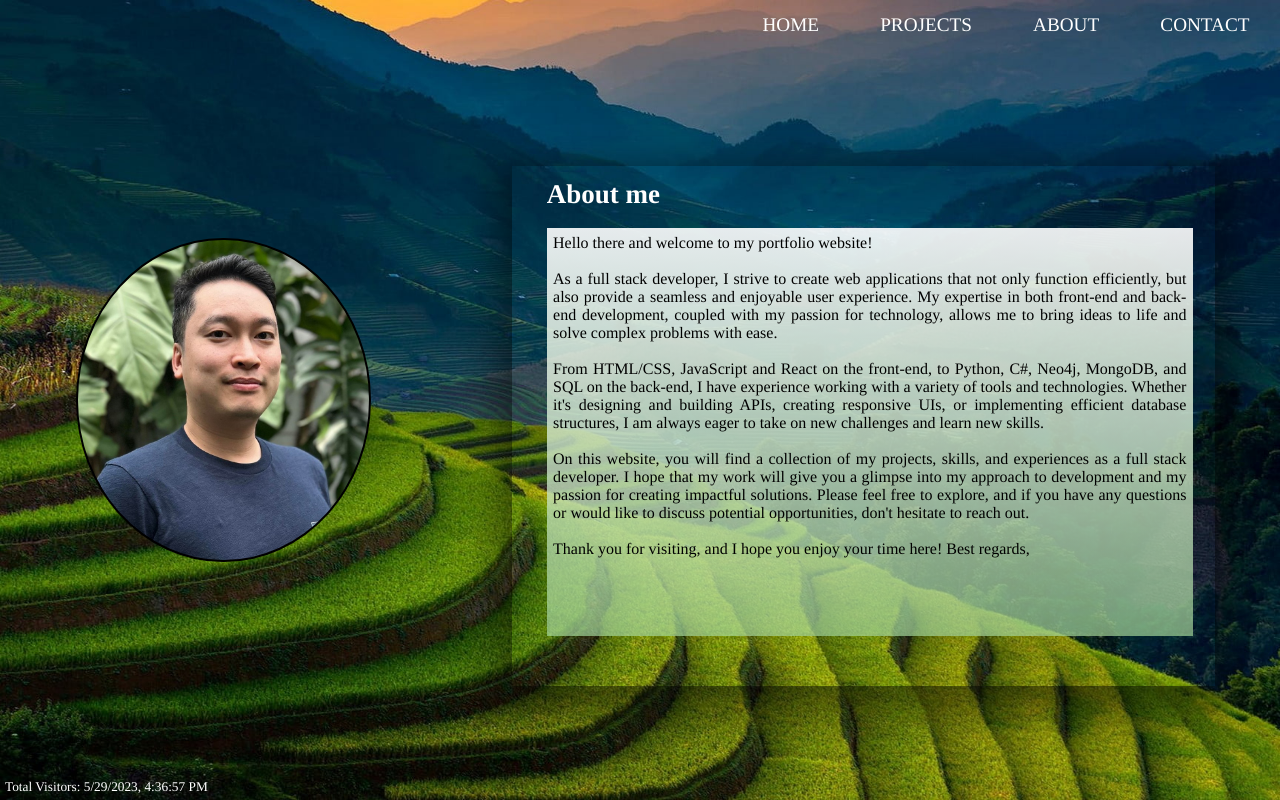
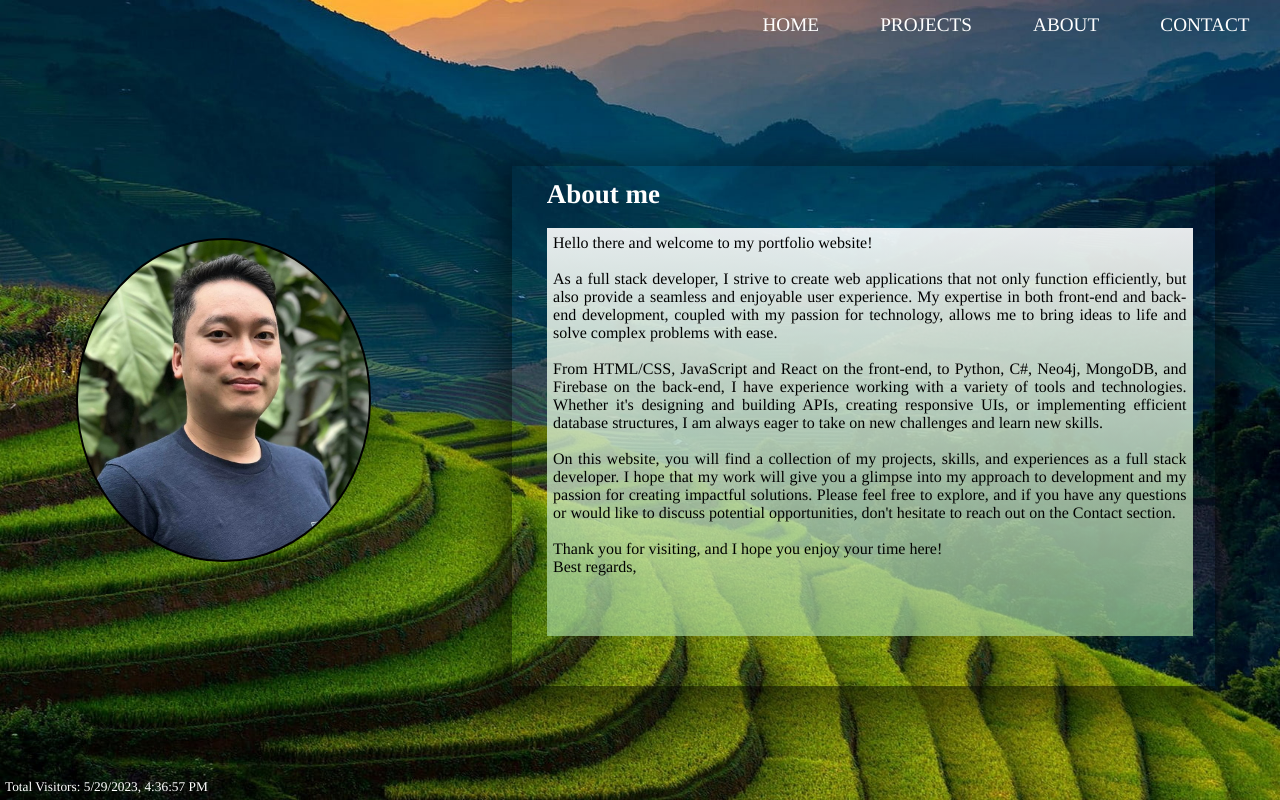
Before and after one commit to PierreLN/PierreLN.github.io, a React (Create React App) app: page / in a window 1280 px wide. Both pictures are taken after a click on the button "ABOUT". Built offline with nearby package versions, Linux system fonts and the light colour scheme; no server answers.

Commit message:
update about

```diff
--- a/src/components/AboutPage/AboutPage.jsx
+++ b/src/components/AboutPage/AboutPage.jsx
@@ -20,7 +20,7 @@ function AboutPage() {
         <br></br>
         <div>
           From HTML/CSS, JavaScript and React on the front-end, to Python, C#,
-          Neo4j, MongoDB, and SQL on the back-end, I have experience working
+          Neo4j, MongoDB, and Firebase on the back-end, I have experience working
           with a variety of tools and technologies. Whether it's designing and
           building APIs, creating responsive UIs, or implementing efficient
           database structures, I am always eager to take on new challenges and
@@ -33,13 +33,17 @@ function AboutPage() {
           give you a glimpse into my approach to development and my passion for
           creating impactful solutions. Please feel free to explore, and if you
           have any questions or would like to discuss potential opportunities,
-          don't hesitate to reach out.
+          don't hesitate to reach out on the Contact section.
         </div>
       </div>
       <br></br>
       <div>
-        Thank you for visiting, and I hope you enjoy your time here! Best
-        regards,
+        Thank you for visiting, and I hope you enjoy your time here!
+        <br />
+        <div>
+
+        Best regards,
+        </div>
       </div>
     </div>
   );
```
